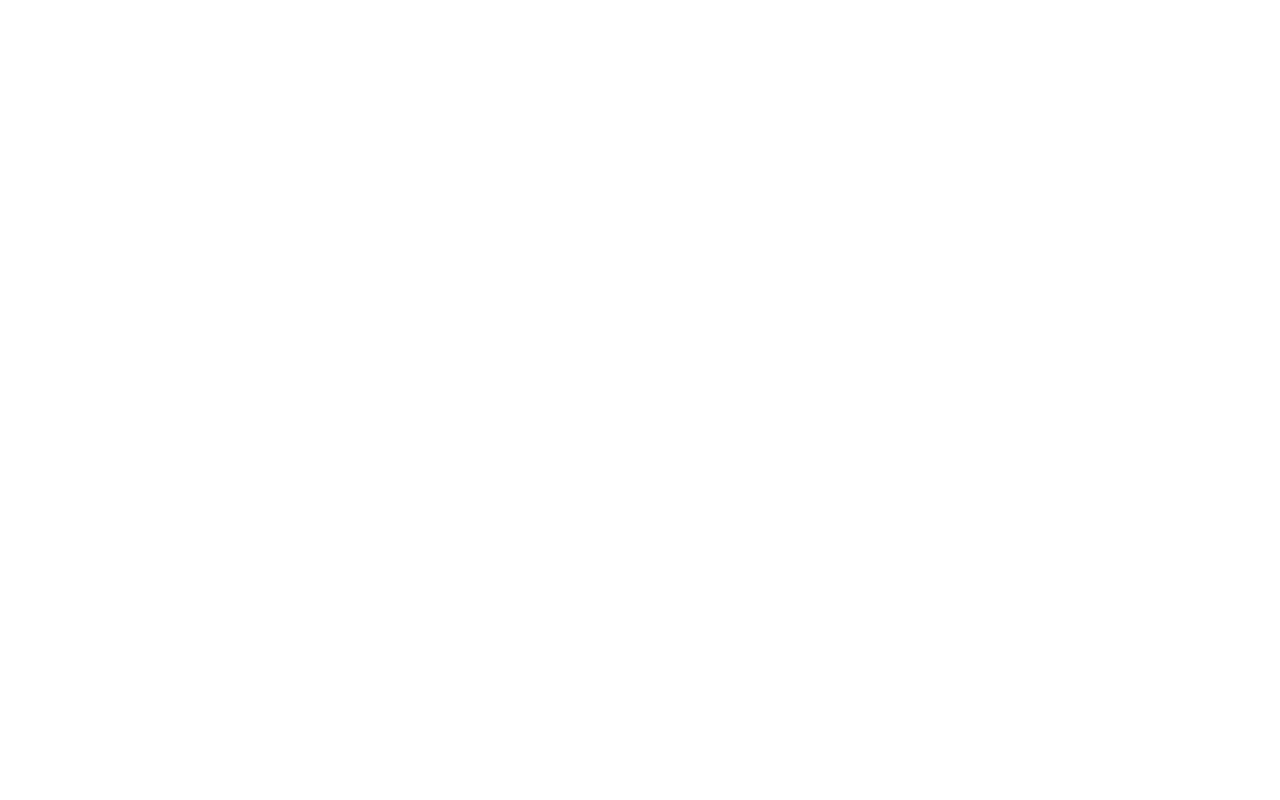
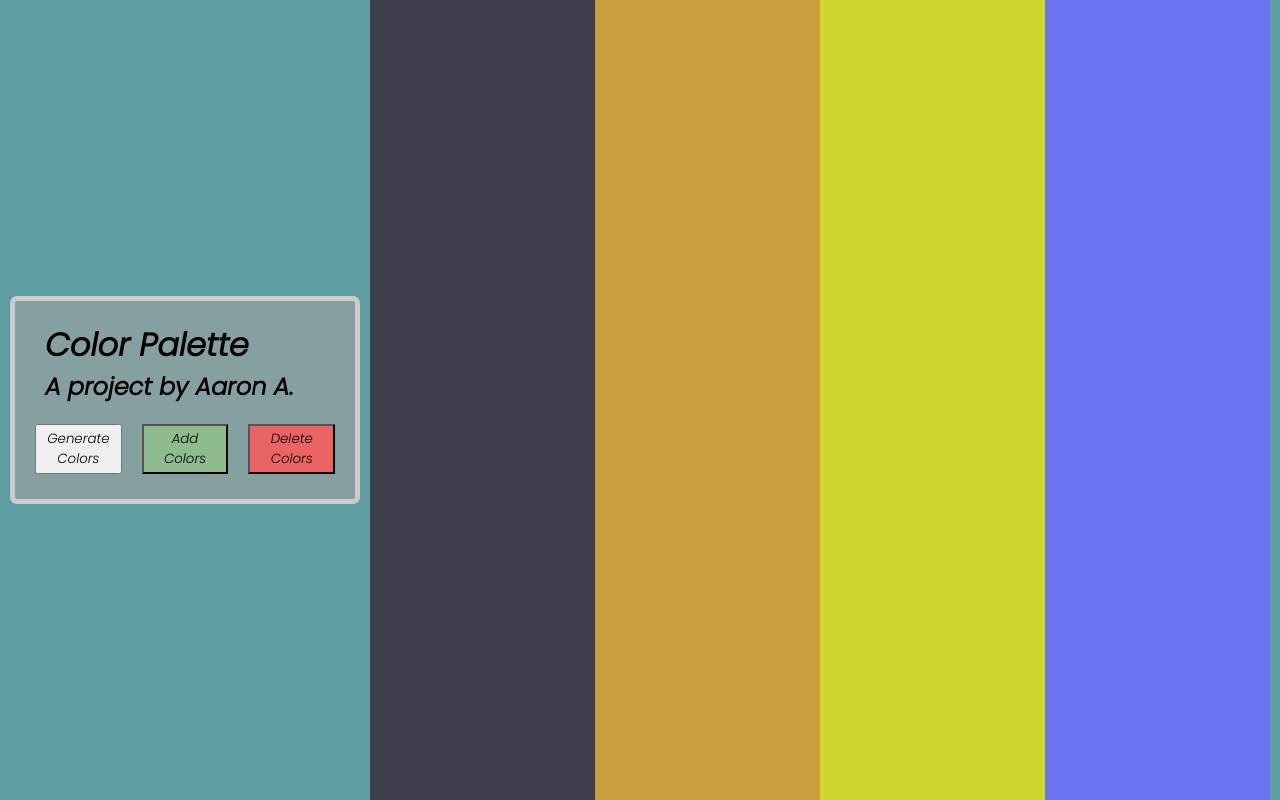
Before and after one commit to aaronamran/Color-Palette, a plain HTML site: page index.html in a window 1280 px wide. Drawn offline with nearby package versions, Linux system fonts and the light colour scheme.

Commit message:
update codebase

```diff
--- a/index.html
+++ b/index.html
@@ -1,13 +1,35 @@
 <!DOCTYPE html>
 <html lang="en">
-<head>
-    <meta charset="UTF-8">
-    <meta name="viewport" content="width=device-width, initial-scale=1.0">
-    <title>Document</title>
-</head>
-<body>
-    <script src="https://ajax.googleapis.com/ajax/libs/jquery/3.7.1/jquery.min.js"></script>
-    <script src=""
-
-</body>
+	<head>
+		<meta charset="UTF-8" />
+		<meta name="viewport" content="width=device-width, initial-scale=1.0" />
+		<link rel="stylesheet" type="text/css" href="styles.css" />
+		<script
+			src="https://code.jquery.com/jquery-3.7.1.js"
+			integrity="sha256-eKhayi8LEQwp4NKxN+CfCh+3qOVUtJn3QNZ0TciWLP4="
+			crossorigin="anonymous"
+		></script>
+		<script src="script.js"></script>
+		<link rel="preconnect" href="https://fonts.googleapis.com" />
+		<link rel="preconnect" href="https://fonts.gstatic.com" crossorigin />
+		<link
+			href="https://fonts.googleapis.com/css2?family=Poppins:ital,wght@1,300&display=swap"
+			rel="stylesheet"
+		/>
+		<title>Color Palette</title>
+	</head>
+	<body>
+		<div class="first-div">
+			<h1 class="title" id="h1title">Color Palette</h1>
+			<h2 class="title" id="h2title">A project by Aaron A.</h2>
+			<div class="buttons-container">
+				<button class="button" id="generateButton">Generate Colors</button>
+				<button class="button" id="addButton">Add Colors</button>
+				<button class="button" id="deleteButton">Delete Colors</button>
+			</div>
+		</div>
+		<div class="color-picker">
+			<div class="section" id="section"></div>
+		</div>
+	</body>
 </html>
--- a/script.js
+++ b/script.js
@@ -0,0 +1,72 @@
+$(document).ready(function () {
+	const colorPicker = $(".color-picker");
+	const generateButton = $("#generateButton");
+	const addButton = $("#addButton");
+	const deleteButton = $("#deleteButton");
+
+	// Function to set the background color of a section
+	function setSectionColor(section, color) {
+		section.css("background-color", color);
+	}
+
+	// Function to generate a random color
+	function getRandomColor() {
+		const letters = "0123456789ABCDEF";
+		let color = "#";
+		for (let i = 0; i < 6; i++) {
+			color += letters[Math.floor(Math.random() * 16)];
+		}
+		return color;
+	}
+
+	// Function to add a new color section
+	function addColorSection() {
+		const newSection = $('<div class="section"></div>');
+		colorPicker.append(newSection);
+
+		// Set random color for the new section
+		setSectionColor(newSection, getRandomColor());
+
+		adjustSectionWidths();
+	}
+
+	// Function to adjust the width of color sections
+	function adjustSectionWidths() {
+		const colorSections = colorPicker.children(".section");
+		const totalSections = colorSections.length;
+		const sectionWidthPercentage = 100 / totalSections;
+		colorSections.css("width", sectionWidthPercentage + "%");
+	}
+
+	// Initial setup with 4 color sections
+	for (let i = 0; i < 3; i++) {
+		addColorSection();
+	}
+
+	// Event listener for the generate button
+	generateButton.click(function () {
+		colorPicker.children(".section").each(function () {
+			setSectionColor($(this), getRandomColor());
+		});
+	});
+
+	// Event listener for the add button
+	addButton.click(function () {
+		addColorSection();
+	});
+
+	// Initial random colors on page load
+	generateButton.click();
+
+	// Set initial width when only 1 section exists
+	colorPicker.children(".section").css("width", "100%");
+
+	// Delete Colors
+	deleteButton.on("click", function () {
+		const colorSections = colorPicker.children(".section");
+		if (colorSections.length > 1) {
+			colorSections.last().remove();
+			adjustSectionWidths();
+		}
+	});
+});
--- /dev/null
+++ b/styles.css
@@ -0,0 +1,92 @@
+body {
+    margin: 0;
+    display: flex;
+    justify-content: center;
+    align-items: center;
+    height: 100vh;
+    background-color: cadetblue;
+}
+
+.first-div {
+    background-color: #869fa0;
+    width: 25%;
+    border: 5px solid #ccc;
+    border-radius: 7px;
+    margin: 10px;
+    padding: 10px; /* Optional padding for better aesthetics */
+    box-sizing: content-box; /* Include padding and border in the element's total width and height */
+}
+
+.color-picker {
+    flex-grow: 1; /* Take up the remaining available space */
+    display: flex;
+    overflow: auto; /* Enable scrolling if content overflows */
+    box-sizing: content-box; /* Include padding and border in the element's total width and height */
+}
+
+.color-section {
+    display: inline-block;
+    width: 100%; /* Each section takes 25% of the container width */
+    height: 100vh;
+}
+
+.title {
+    margin: 20px;
+    font-family: 'Poppins', sans-serif;
+    justify-content: center;
+}
+
+#h1title {
+    font-weight: bold;
+    margin-top: 10px;
+    margin-bottom: 0px;
+}
+
+#h2title {
+    margin-top: 0px;
+    margin-bottom: 10px;
+}
+
+.section {
+    width: 100%; /* 25% of the viewport width */
+    height: 100vh; /* 70% of the viewport height */
+}
+
+.buttons-container {
+    display: flex;
+    flex-direction: row;
+}
+
+.button {
+    margin: 10px;
+    margin-bottom: 15px;
+    width: 150px; /* Set a width for the button */
+    height: 50px; /* Set a height for the button */
+    cursor: pointer;
+    font-family: 'Poppins', sans-serif;
+}
+
+#addButton {
+    background-color: darkseagreen;
+}
+
+#deleteButton {
+    background-color: #ea6464;
+}
+
+@media screen and (max-width: 767px) {
+    .section {
+        width: 100%; /* Each section takes 100% width on smaller screens */
+    }
+}
+
+@media screen and (min-width: 200px) {
+    .first-div {
+        flex-direction: column; /* Change to row layout for larger screens */
+    }
+
+    .color-picker {
+        flex-grow: 1; /* Allow the color-picker to grow and take remaining space on larger screens */
+        margin-right: 10px; /* Add margin at the right for spacing */
+    }
+}
```
Also changed, not shown: style.css (deleted), 1 other file.
